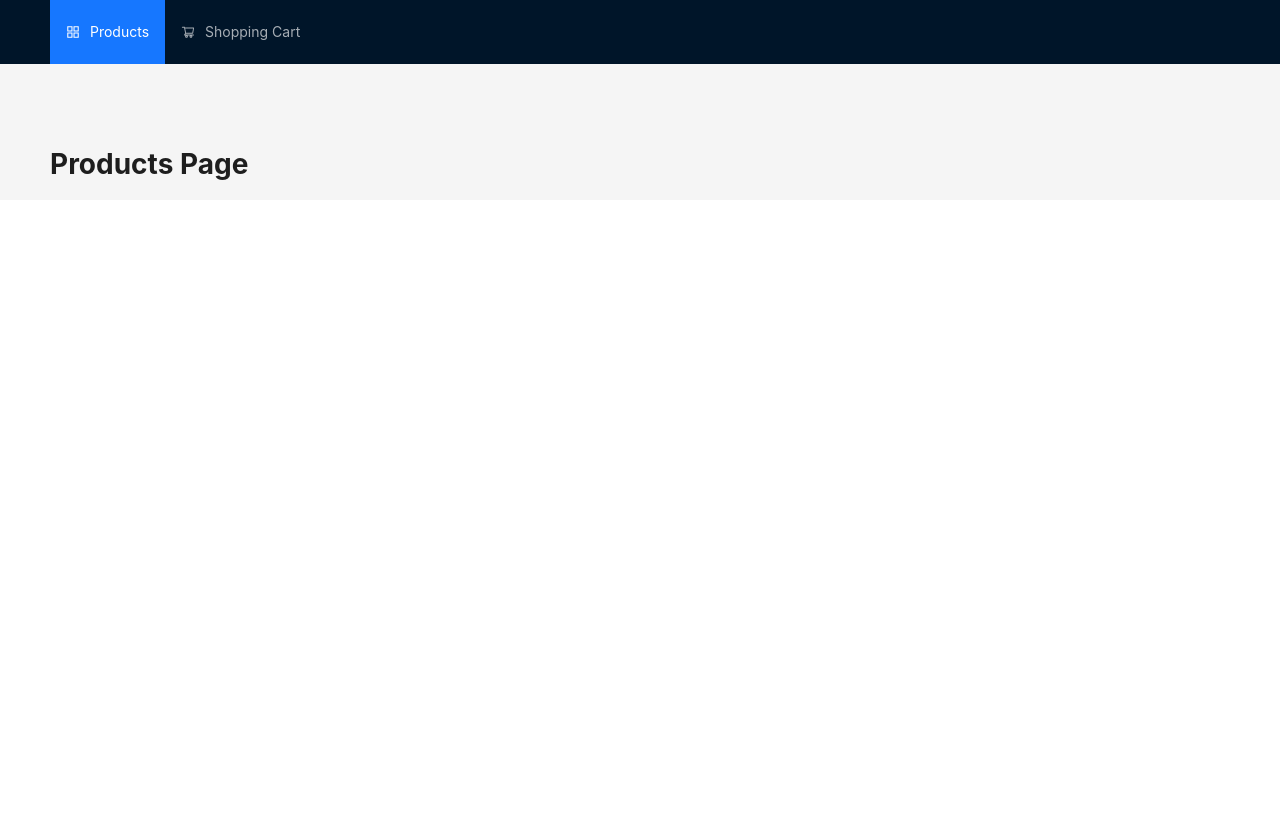
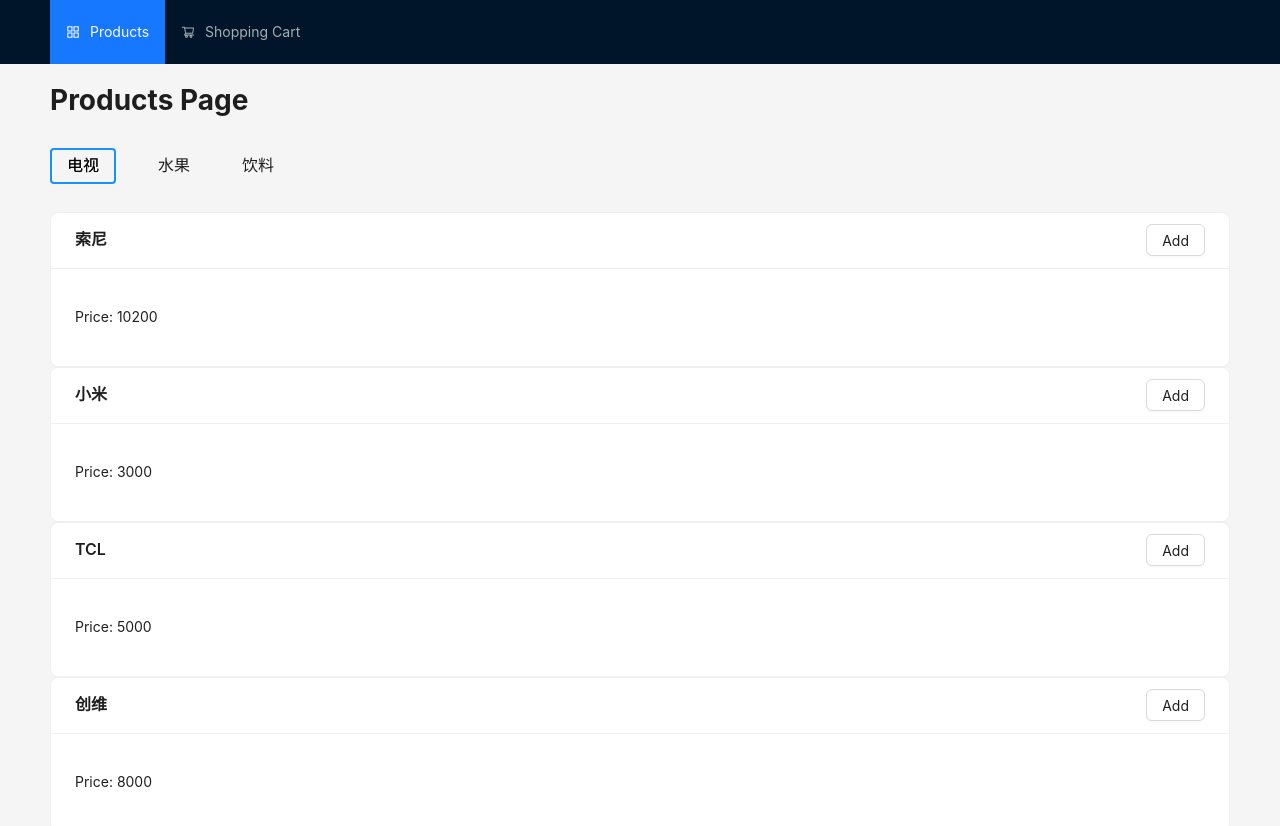
Before and after one commit to zikunz/tiktok-take-home-assignment, a React (Create React App) app: page / in a window 1280 px wide. Shown: the top 826 px of the page. Before the commit the page ends 800 px from the top, so only its background shows below. Built offline with nearby package versions, Linux system fonts and the light colour scheme.

Commit message:
Implement the products page with relevant components

```diff
--- a/package.json
+++ b/package.json
@@ -11,6 +11,7 @@
     "@types/react": "^18.3.2",
     "@types/react-dom": "^18.3.0",
     "@types/react-router-dom": "^5.3.3",
+    "@types/styled-components": "^5.1.34",
     "antd": "^5.17.2",
     "jotai": "^2.8.0",
     "nth-check": "^2.1.1",
@@ -19,6 +20,7 @@
     "react-dom": "^18.3.1",
     "react-router-dom": "^6.23.1",
     "react-scripts": "5.0.1",
+    "styled-components": "^6.1.11",
     "typescript": "^4.9.5",
     "web-vitals": "^2.1.4"
   },
--- a/src/App.tsx
+++ b/src/App.tsx
@@ -2,22 +2,10 @@ import React from 'react';
 import { BrowserRouter as Router, Route, Routes, Link } from 'react-router-dom';
 import { Layout, Menu } from 'antd';
 import { AppstoreOutlined, ShoppingCartOutlined } from '@ant-design/icons';
+import ProductsPage from './components/ProductsPage';
+import ShoppingCartPage from './components/ShoppingCartPage';
 
 const { Header, Content } = Layout;
-
-const ProductsPage: React.FC = () => (
-  <div>
-    <h1>Products Page</h1>
-    {/* Add CategoryTabs and ProductList components here later */}
-  </div>
-);
-
-const ShoppingCartPage: React.FC = () => (
-  <div>
-    <h1>Shopping Cart Page</h1>
-    {/* Add ShoppingCart component here later */}
-  </div>
-);
 
 const App: React.FC = () => (
   <Router>
@@ -32,7 +20,7 @@ const App: React.FC = () => (
           </Menu.Item>
         </Menu>
       </Header>
-      <Content style={{ padding: '0 50px', marginTop: 64 }}>
+      <Content style={{ padding: '0 50px'}}>
         <div className="site-layout-content">
           <Routes>
             <Route path="/products" element={<ProductsPage />} />
--- /dev/null
+++ b/src/components/CategoryTabs.tsx
@@ -0,0 +1,147 @@
+import React from 'react';
+import { useAtom } from 'jotai';
+import { categoriesAtom, selectedCategoryAtom, cartAtom } from '../context/store';
+import { Tabs, Badge } from 'antd';
+import styled from 'styled-components';
+
+const StyledTabs = styled(Tabs)`
+  .ant-tabs-nav::before {
+    border-bottom: none !important;
+  }
+
+  .ant-tabs-tab {
+    flex: 1;
+    text-align: center;
+  }
+
+  .ant-tabs-tab-active {
+    border-bottom: none !important;
+  }
+
+  .ant-tabs-ink-bar {
+    display: none !important;
+  }
+`;
+
+const CategoryTabs: React.FC = () => {
+  const [categories] = useAtom(categoriesAtom);
+  const [selectedCategory, setSelectedCategory] = useAtom(selectedCategoryAtom);
+  const [cart] = useAtom(cartAtom);
+
+  const getCountForCategory = (categoryId: string) => {
+    return cart.reduce((count, item) => item.category === categoryId ? count + item.quantity : count, 0);
+  };
+
+  const tabStyle: React.CSSProperties = {
+    border: '2px solid #1890ff',
+    borderRadius: '4px',
+    padding: '5px',
+    position: 'relative',
+  };
+
+  const badgeStyle: React.CSSProperties = {
+    position: 'absolute',
+    top: '-10px',
+    right: '-10px',
+  };
+
+  const categoryNameStyle: React.CSSProperties = {
+    fontSize: '16px',
+    padding: '0 10px',
+  };
+
+  return (
+    <StyledTabs
+      activeKey={selectedCategory}
+      onChange={setSelectedCategory}
+      tabBarStyle={{ display: 'flex', justifyContent: 'center' }}
+      tabBarExtraContent={null}
+    >
+      {categories.map(category => (
+        <Tabs.TabPane
+          tab={
+            <div style={selectedCategory === category.category_id ? tabStyle : { position: 'relative' }}>
+              <Badge count={getCountForCategory(category.category_id)} style={badgeStyle}>
+                <span style={categoryNameStyle}>{category.name}</span>
+              </Badge>
+            </div>
+          }
+          key={category.category_id}
+        />
+      ))}
+    </StyledTabs>
+  );
+};
+
+export default CategoryTabs;
+
+// // Dead code
+// // Bug: Could not match the underline part with the category directly above it all the time
+// import React from 'react';
+// import { useAtom } from 'jotai';
+// import { categoriesAtom, selectedCategoryAtom, cartAtom } from '../context/store';
+// import { Tabs, Badge } from 'antd';
+
+// const CategoryTabs: React.FC = () => {
+//   const [categories] = useAtom(categoriesAtom);
+//   const [selectedCategory, setSelectedCategory] = useAtom(selectedCategoryAtom);
+//   const [cart] = useAtom(cartAtom);
+
+//   const getCountForCategory = (categoryId: string) => {
+//     return cart.reduce((count, item) => item.category === categoryId ? count + item.quantity : count, 0);
+//   };
+
+//   const tabStyle = {
+//     border: '2px solid #1890ff',
+//     borderRadius: '4px',
+//     padding: '5px',
+//     position: 'relative' as 'relative',
+//   };
+
+//   const badgeStyle = {
+//     position: 'absolute' as 'absolute',
+//     top: '-10px',
+//     right: '-10px',
+//   };
+
+//   const categoryNameStyle = {
+//     fontSize: '16px',
+//     padding: '0 10px',
+//   };
+
+//   const customTabPaneStyle = {
+//     display: 'flex',
+//     justifyContent: 'center',
+//     flex: 1,
+//     textAlign: 'center' as 'center',
+//   };
+
+//   return (
+//     <Tabs
+//       activeKey={selectedCategory}
+//       onChange={setSelectedCategory}
+//       tabBarStyle={{ borderBottom: 'none', display: 'flex', justifyContent: 'center' }}
+//       tabBarExtraContent={null}
+//       moreIcon={null}
+//       renderTabBar={(props, DefaultTabBar) => (
+//         <DefaultTabBar {...props} style={{ borderBottom: 'none', display: 'flex', justifyContent: 'center' }} />
+//       )}
+//     >
+//       {categories.map(category => (
+//         <Tabs.TabPane
+//           tab={
+//             <div style={selectedCategory === category.category_id ? tabStyle : { position: 'relative' }}>
+//               <Badge count={getCountForCategory(category.category_id)} style={badgeStyle}>
+//                 <span style={categoryNameStyle}>{category.name}</span>
+//               </Badge>
+//             </div>
+//           }
+//           key={category.category_id}
+//           style={customTabPaneStyle}
+//         />
+//       ))}
+//     </Tabs>
+//   );
+// };
+
+// export default CategoryTabs;
--- /dev/null
+++ b/src/components/ProductCard.tsx
@@ -0,0 +1,40 @@
+import React from 'react';
+import { Button, Card } from 'antd';
+import { useAtom } from 'jotai';
+import { cartAtom } from '../context/store';
+
+type ProductProps = {
+  product: {
+    product_id: string;
+    name: string;
+    price: number;
+    category: string;
+  }
+};
+
+const ProductCard: React.FC<ProductProps> = ({ product }) => {
+  const [, setCart] = useAtom(cartAtom);
+
+  const addToCart = () => {
+    setCart(cart => {
+      const itemInCart = cart.find(item => item.product_id === product.product_id);
+      if (itemInCart) {
+        return cart.map(item =>
+          item.product_id === product.product_id
+            ? { ...item, quantity: item.quantity + 1 }
+            : item
+        );
+      } else {
+        return [...cart, { ...product, quantity: 1 }];
+      }
+    });
+  };
+
+  return (
+    <Card title={product.name} extra={<Button onClick={addToCart}>Add</Button>}>
+      <p>Price: {product.price}</p>
+    </Card>
+  );
+};
+
+export default ProductCard;
--- /dev/null
+++ b/src/components/ProductList.tsx
@@ -0,0 +1,21 @@
+import React from 'react';
+import { useAtom } from 'jotai';
+import { productsAtom, selectedCategoryAtom } from '../context/store';
+import ProductCard from './ProductCard';
+
+const ProductList: React.FC = () => {
+  const [products] = useAtom(productsAtom);
+  const [selectedCategory] = useAtom(selectedCategoryAtom);
+
+  const filteredProducts = (products as any).filter((product: any) => product.category === selectedCategory);
+
+  return (
+    <div>
+      {filteredProducts.map((product: any) => (
+        <ProductCard key={product.product_id} product={product} />
+      ))}
+    </div>
+  );
+};
+
+export default ProductList;
--- /dev/null
+++ b/src/components/ProductsPage.tsx
@@ -0,0 +1,13 @@
+import React from 'react';
+import CategoryTabs from './CategoryTabs';
+import ProductList from './ProductList';
+
+const ProductsPage: React.FC = () => (
+  <div>
+    <h1>Products Page</h1>
+    <CategoryTabs />
+    <ProductList />
+  </div>
+);
+
+export default ProductsPage;
--- /dev/null
+++ b/src/components/ShoppingCartPage.tsx
@@ -0,0 +1,10 @@
+import React from 'react';
+
+const ShoppingCartPage: React.FC = () => (
+  <div>
+    <h1>Shopping Cart Page</h1>
+    {/* Add ShoppingCart component here later */}
+  </div>
+);
+
+export default ShoppingCartPage;
--- /dev/null
+++ b/src/context/store.ts
@@ -0,0 +1,41 @@
+import { atom } from 'jotai';
+
+interface Category {
+  category_id: string;
+  name: string;
+}
+
+interface Product {
+  product_id: string;
+  name: string;
+  price: number;
+  category: string;
+}
+
+interface CartItem extends Product {
+  quantity: number;
+}
+
+export const categoriesAtom = atom<Category[]>([
+  { category_id: 'c1', name: '电视' },
+  { category_id: 'c2', name: '水果' },
+  { category_id: 'c3', name: '饮料' },
+]);
+
+export const productsAtom = atom<Product[]>([
+  { product_id: 'p1', name: '索尼', price: 10200, category: 'c1' },
+  { product_id: 'p2', name: '小米', price: 3000, category: 'c1' },
+  { product_id: 'p3', name: 'TCL', price: 5000, category: 'c1' },
+  { product_id: 'p4', name: '创维', price: 8000, category: 'c1' },
+  { product_id: 'p5', name: '苹果', price: 3, category: 'c2' },
+  { product_id: 'p6', name: '香蕉', price: 4, category: 'c2' },
+  { product_id: 'p7', name: '梨子', price: 5, category: 'c2' },
+  { product_id: 'p8', name: '西瓜', price: 6, category: 'c2' },
+  { product_id: 'p9', name: '山竹', price: 7, category: 'c2' },
+  { product_id: 'p10', name: '可口可乐', price: 3, category: 'c3' },
+  { product_id: 'p11', name: '养乐多', price: 12, category: 'c3' },
+  { product_id: 'p12', name: '农夫山泉', price: 2, category: 'c3' },
+]);
+
+export const cartAtom = atom<CartItem[]>([]);
+export const selectedCategoryAtom = atom<string>('c1');
```
Also changed, not shown: 1 other file (tests, documents, lock files or other folders).
